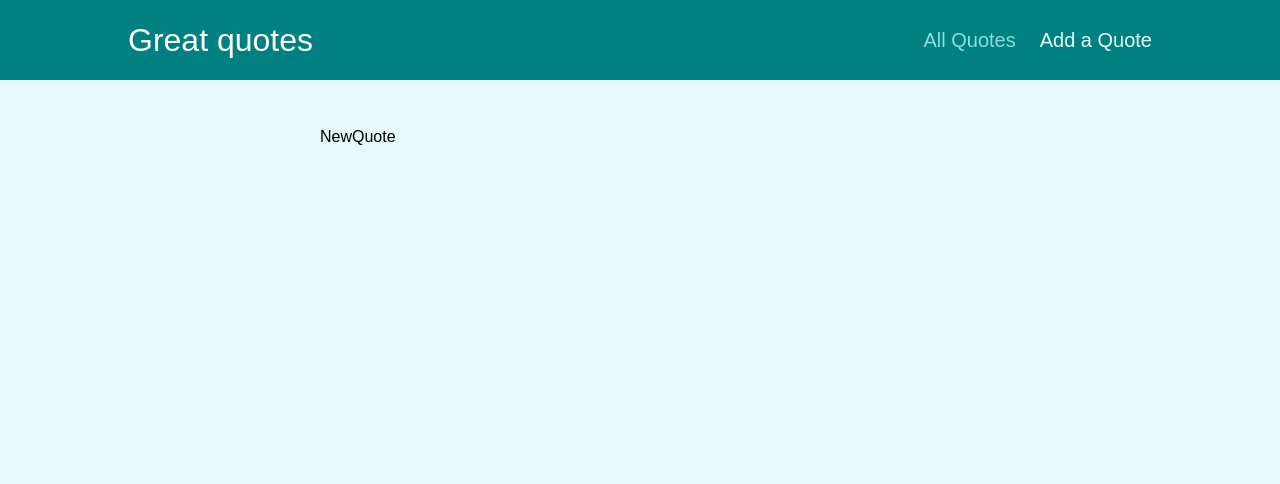
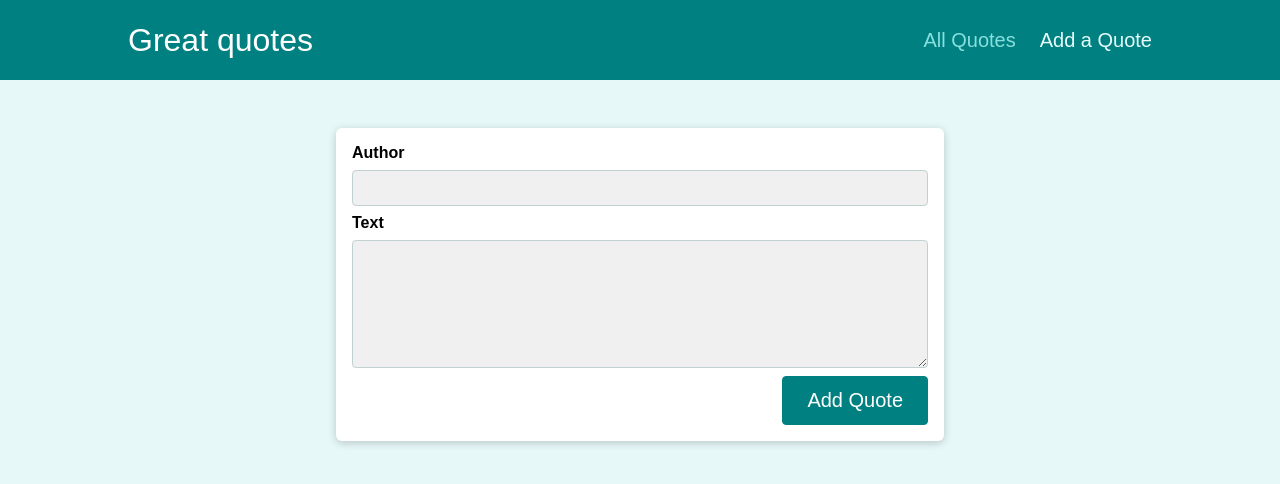
Before and after one commit to adilahamad786/best-quotes-app, a React (Create React App) app: page /new-quote in a window 1280 px wide. Shown: the top 484 px of the page. Built offline with nearby package versions, Linux system fonts and the light colour scheme.

Commit message:
Adding QuoteForm component in NewQuote page.

```diff
--- a/src/components/pages/NewQuote.js
+++ b/src/components/pages/NewQuote.js
@@ -1,9 +1,15 @@
-import React from 'react'
+import React from 'react';
+import QuoteForm from '../quotes/QuoteForm';
 
 export const NewQuote = () => {
-  return (
-    <div>NewQuote</div>
-  );
+
+    const addQuoteHandler = (quoteData) => {
+        console.log(quoteData);
+    }
+
+    return (
+        <QuoteForm onAddQuote={addQuoteHandler} />
+    );
 };
 
 export default NewQuote;
--- a/src/components/quotes/QuoteForm.js
+++ b/src/components/quotes/QuoteForm.js
@@ -1,7 +1,7 @@
 import { useRef } from 'react';
 
-import Card from '../ui/Card';
-import LoadingSpinner from '../ui/LoadingSpinner';
+import Card from '../UI/Card';
+import LoadingSpinner from '../UI/LoadingSpinner';
 import classes from './QuoteForm.module.css';
 
 const QuoteForm = (props) => {
```
